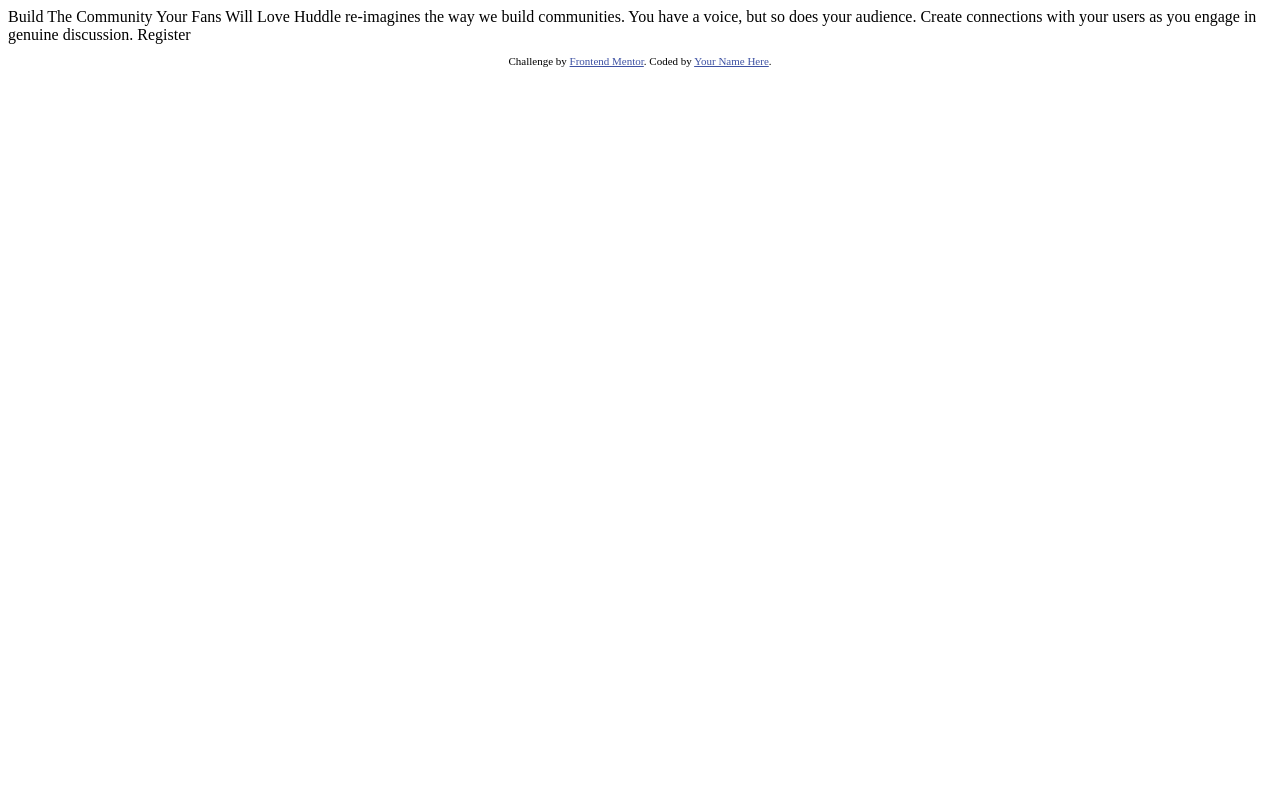
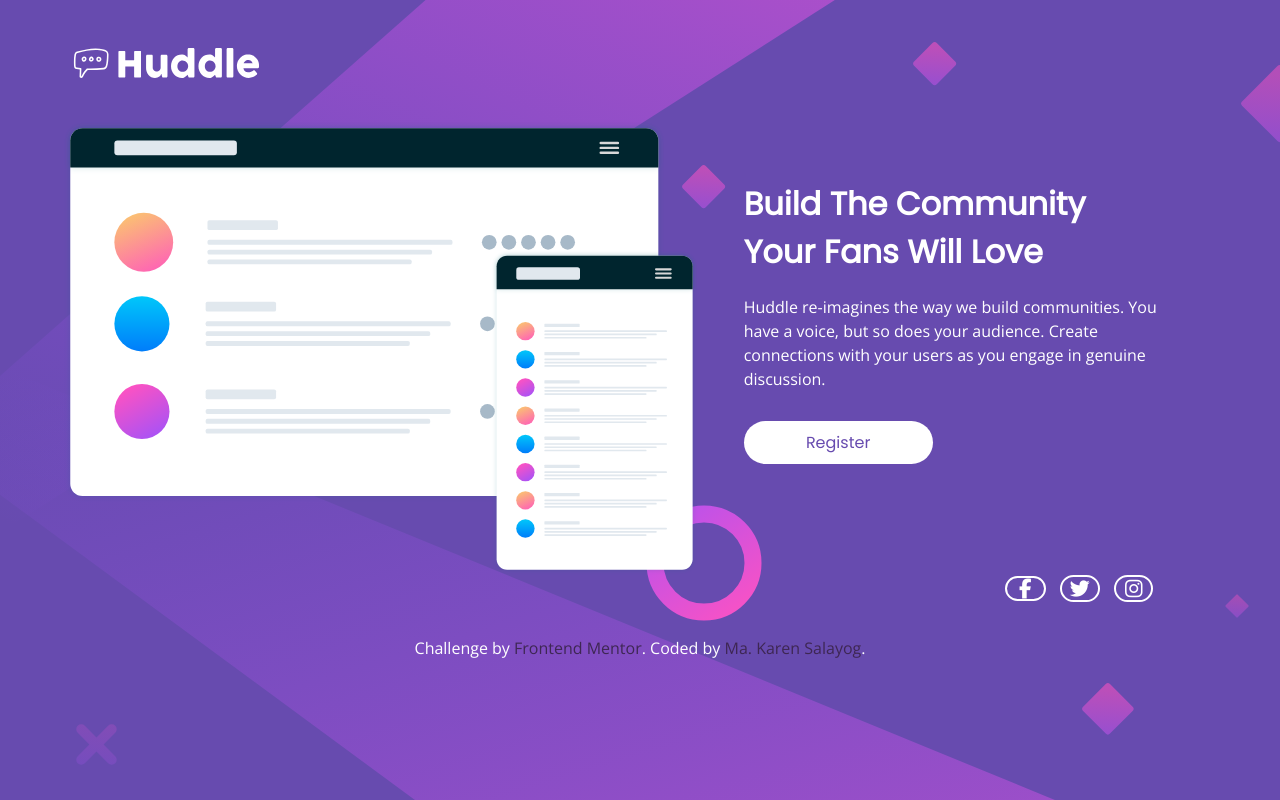
Before and after one commit to makarensalayog/huddle-landing-page-with-single-introductory-section-master, a plain HTML site: page index.html in a window 1280 px wide. Drawn offline with nearby package versions, Linux system fonts and the light colour scheme.

Commit message:
Update index.html and styles.css

```diff
--- a/index.html
+++ b/index.html
@@ -6,28 +6,68 @@
 
   <link rel="icon" type="image/png" sizes="32x32" href="./images/favicon-32x32.png">
 
+  <!-- Bootstrap CSS -->
+  <link rel="stylesheet" href="https://cdn.jsdelivr.net/npm/bootstrap@4.6.0/dist/css/bootstrap.min.css" integrity="sha384-B0vP5xmATw1+K9KRQjQERJvTumQW0nPEzvF6L/Z6nronJ3oUOFUFpCjEUQouq2+l" crossorigin="anonymous">
+
+  <!-- Google Fonts -->
+    <!-- Poppins Font -->
+    <link rel="preconnect" href="https://fonts.gstatic.com">
+    <link href="https://fonts.googleapis.com/css2?family=Poppins" rel="stylesheet">
+
+    <!-- Open Sans Font -->
+    <link rel="preconnect" href="https://fonts.gstatic.com">
+    <link href="https://fonts.googleapis.com/css2?family=Open+Sans&display=swap" rel="stylesheet">
+
+    <!-- External CSS -->
+    <link rel="stylesheet" href="styles.css">
+
   <title>Frontend Mentor | Huddle landing page with single introductory section</title>
 
-  <!-- Feel free to remove these styles or customise in your own stylesheet 👍 -->
-  <style>
-    .attribution { font-size: 11px; text-align: center; }
-    .attribution a { color: hsl(228, 45%, 44%); }
-  </style>
 </head>
+
 <body>
 
-  Build The Community Your Fans Will Love
+  <div id="landing-page">
 
-  Huddle re-imagines the way we build communities. You have a voice, but so does your audience.
-  Create connections with your users as you engage in genuine discussion.
+  <img src="images/logo.svg" class="huddle-logo" alt="huddle-logo">
 
-  Register
+  <div class="landing-container">
 
-  <footer>
-    <p class="attribution">
-      Challenge by <a href="https://www.frontendmentor.io?ref=challenge" target="_blank">Frontend Mentor</a>.
-      Coded by <a href="#">Your Name Here</a>.
+  <div class="illustration-section">
+    <img src="images/illustration-mockups.svg" class="illustration-img" alt="illustration-mockups">
+  </div>
+
+  <div class="register-section">
+    <h1 class="register-title">Build The Community Your Fans Will Love</h1>
+
+    <p class="register-paragraph">
+      Huddle re-imagines the way we build communities. You have a voice, but so does your audience.
+      Create connections with your users as you engage in genuine discussion.
     </p>
-  </footer>
+
+    <button class="register-button" type="button" name="button">Register</button>
+  </div>
+
+    <div class="social-accounts">
+      <i class="fab fa-facebook-f fa-lg"></i>
+      <i class="fab fa-twitter fa-lg"></i>
+      <i class="fab fa-instagram fa-lg"></i>
+    </div>
+
+  </div>
+
+  <div class="attribution">
+    Challenge by
+    <a href="https://www.frontendmentor.io?ref=challenge" target="_blank">Frontend Mentor</a>. Coded by <a href="https://www.frontendmentor.io/profile/makarensalayog">Ma. Karen Salayog</a>.
+  </div>
+
+  </div>
+
+  <!-- font awesome -->
+  <script src="https://kit.fontawesome.com/a865ec595f.js" crossorigin="anonymous"></script>
+
+  <!-- JS -->
+  <script src="https://code.jquery.com/jquery-3.5.1.slim.min.js" integrity="sha384-DfXdz2htPH0lsSSs5nCTpuj/zy4C+OGpamoFVy38MVBnE+IbbVYUew+OrCXaRkfj" crossorigin="anonymous"></script>
+  <script src="https://cdn.jsdelivr.net/npm/bootstrap@4.6.0/dist/js/bootstrap.bundle.min.js" integrity="sha384-Piv4xVNRyMGpqkS2by6br4gNJ7DXjqk09RmUpJ8jgGtD7zP9yug3goQfGII0yAns" crossorigin="anonymous"></script>
 </body>
 </html>
--- /dev/null
+++ b/styles.css
@@ -0,0 +1,264 @@
+:root {
+/* colors */
+  --violet: hsl(257, 40%, 49%);
+  --darkViolet: hsl(271, 36%, 24%);
+  --softMagenta: hsl(300, 69%, 71%);
+  --darkpink: hsl(300, 71%, 61%);
+  --white: #fff;
+
+/* images */
+  --desktopBG: url('images/bg-desktop.svg');
+  --mobileBG: url('images/bg-mobile.svg');
+}
+
+/* minimum CSS responsive */
+@media (min-width:300px){
+
+body {
+  background-image: var(--desktopBG);
+  background-color: var(--violet);
+  color: var(--white);
+  font-family: 'Open Sans';
+  font-weight: 400;
+  font-size: 16px;
+}
+
+/* containers */
+#landing-page {
+  padding:3% 5%;
+}
+
+.landing-container {
+  display: flex;
+  flex-wrap: wrap;
+  padding:0;
+  margin:3% 0;
+}
+
+/* logo */
+.huddle-logo {
+  width:200px;
+}
+
+/* landing-container sections */
+@media (min-width:1200px){
+.illustration-section {
+  flex: 0 0 auto;
+  width:55%;
+}
+
+.register-section{
+  flex: 0 0 auto;
+  width:45%;
+  padding:3% 0 5% 4%;
+}
+}
+
+/* illustration section */
+.illustration-img{
+  width: 100%;
+}
+
+/* registration section */
+.register-title{
+  font-family: 'Poppins';
+  font-weight: 600;
+  font-size:2.5rem;
+  line-height: 1.5;
+  width:90%;
+}
+
+.register-paragraph{
+  margin-top:4%;
+  width:90%;
+}
+
+.register-button{
+  margin:3% 0;
+  padding:2%;
+  width:40%;
+  border: none;
+  border-radius: 50px;
+  font-family: 'Poppins';
+  font-weight: 400;
+  color: var(--violet);
+  background-color: var(--white);
+}
+
+.register-button:hover{
+  color:var(--white);
+  background-color:var(--softMagenta);
+}
+
+/* social account section */
+.social-accounts{
+  width:95%;
+  text-align: right;
+}
+
+/* facebook icon */
+.fa-facebook-f{
+  margin:0 5px;
+  padding:10px 12px;
+  border: 2px solid var(--white);
+  border-radius: 50px;
+}
+
+.fa-facebook-f:hover{
+  color:var(--darkpink);
+  border: 2px solid var(--darkpink);
+}
+
+/* twitter icon */
+.fa-twitter{
+  margin:0 5px;
+  padding:11px 8px;
+  border: 2px solid var(--white);
+  border-radius: 50px;
+}
+
+.fa-twitter:hover{
+  color:var(--darkpink);
+  border: 2px solid var(--darkpink);
+}
+
+/* instagram icon */
+.fa-instagram{
+  margin:0 5px;
+  padding:11px 9px;
+  border: 2px solid var(--white);
+  border-radius: 50px;
+}
+
+.fa-instagram:hover{
+  color:var(--darkpink);
+  border: 2px solid var(--darkpink);
+}
+
+/* attribution section */
+.attribution{
+  text-align:center;
+}
+
+a:link {
+  color: var(--darkViolet);
+  text-decoration: none;
+}
+
+a:visited {
+  color: var(--darkViolet);
+}
+
+a:hover {
+  color: var(--darkpink);
+}
+
+/* for desktop and mobile responsiveness */
+@media (max-width:1000px) {
+    .illustration-section{
+        margin:auto;
+    }
+
+    .huddle-logo {
+      margin:3% 0 5%;
+      width:180px;
+    }
+
+    .register-section{
+      text-align: center;
+    }
+
+    .register-title{
+      width:60%;
+      margin:auto;
+      padding:5% 0;
+    }
+    .register-paragraph{
+      width:80%;
+      margin:auto;
+      padding:0 0 5%;
+    }
+
+    .social-accounts{
+      margin-top:5%;
+    }
+ }
+
+  @media (max-width:791px) {
+    body{
+      margin:5%;
+    }
+
+    .huddle-logo {
+      width:150px;
+    }
+
+    .register-title{
+      font-size: 1.5rem;
+    }
+  }
+
+  @media (max-width:500px) {
+    body{
+      margin:5% 7%;
+    }
+
+    .huddle-logo {
+      width:110px;
+    }
+
+    .register-title{
+      font-size: 1.5rem;
+      width:100%;
+      margin-top:5%;
+    }
+
+    .register-paragraph{
+      width:95%;
+    }
+
+    .register-button{
+    width:50%;
+    }
+
+    .social-accounts{
+      margin:10% 0;
+    }
+  }
+
+@media (min-width:1000px) and (max-width:1287px) {
+    .illustration-section {
+      flex: 0 0 auto;
+      width:55%;
+    }
+
+    .register-section{
+      flex: 0 0 auto;
+      width:45%;
+      padding:5% 0 5% 4%;
+    }
+
+    .register-title{
+      width:80%;
+      font-size:2rem;
+    }
+  }
+
+@media (min-width:1000px) and (max-width:1158px) {
+  .register-title{
+    width:90%;
+    }
+  }
+
+@media (min-width:1000px) and (max-width:1090px) {
+    .register-title{
+      width:95%;
+    }
+ }
+
+@media (min-width:1000px) and (max-width:1029px) {
+    .register-title{
+      width:100%;
+    }
+  }
+}
```
